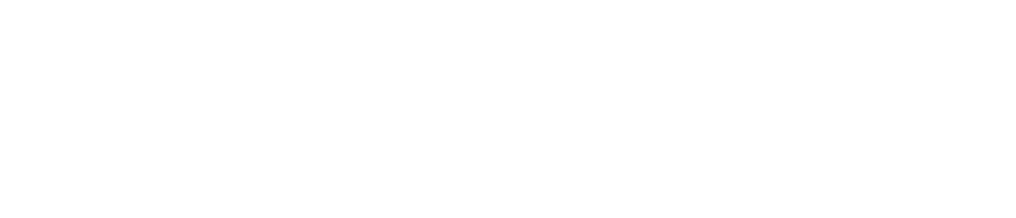
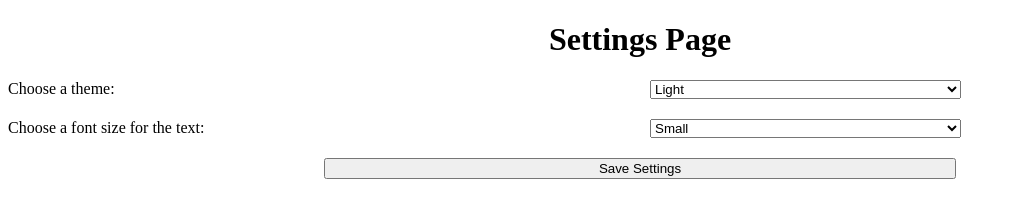
Before and after one commit to FHernandez08/Web-Development-Bootcamp-Review, a plain HTML site: page Storage/practice/settings_page/index.html in a window 1280 px wide. Shown: the whole page, without its empty margins (0-1016 px from the left). Drawn offline with Linux system fonts and the light colour scheme.

Commit message:
completed the settings page exercise

```diff
--- a/Storage/practice/settings_page/index.html
+++ b/Storage/practice/settings_page/index.html
@@ -4,8 +4,32 @@
     <meta charset="UTF-8">
     <meta name="viewport" content="width=device-width, initial-scale=1.0">
     <title>Settings Page</title>
+    <link rel="stylesheet" href="style.css">
 </head>
 <body>
+    <header>
+        <h1>Settings Page</h1>
+    </header>
+    <main>
+        <section class="theme-section">
+            <label for="theme">Choose a theme: </label>
+            <select name="theme" id="theme" title="theme">
+                <option value="light">Light</option>
+                <option value="dark">Dark</option>
+            </select>
+        </section>
 
+        <section class="font-section">
+            <label for="font-size">Choose a font size for the text: </label>
+            <select name="font-size" id="font-size" title="font-size">
+                <option value="small">Small</option>
+                <option value="medium">Medium</option>
+                <option value="large">Large</option>
+            </select>
+        </section>
+
+        <button class="save">Save Settings</button>
+    </main>
+    <script src="main.js"></script>
 </body>
 </html>
--- /dev/null
+++ b/Storage/practice/settings_page/main.js
@@ -0,0 +1,24 @@
+const saveBtn = document.querySelector(".save");
+const themeSelection = document.querySelector("#theme");
+const fontSelection = document.querySelector("#font-size");
+
+saveBtn.addEventListener("click", () => {
+    let themeChoice = themeSelection.value;
+    let fontChoice = fontSelection.value;
+
+    localStorage.setItem("theme", themeChoice);
+    localStorage.setItem("font", fontChoice);
+})
+
+window.onload = () => {
+    const savedTheme = localStorage.getItem("theme");
+    const savedFont = localStorage.getItem("font");
+
+    if (savedTheme) {
+        themeSelection.value = savedTheme;
+    }
+
+    if (savedFont) {
+        fontSelection.value = savedFont;
+    }
+}
--- /dev/null
+++ b/Storage/practice/settings_page/style.css
@@ -0,0 +1,26 @@
+h1 {
+    text-align: center;
+}
+
+main {
+    display: flex;
+    flex-direction: column;
+    gap: 20px;
+
+}
+
+section {
+    display: grid;
+    grid-template-columns: 1fr 1fr;
+
+    gap: 20px;
+}
+
+select {
+    width: 50%;
+}
+
+button {
+    width: 50%;
+    align-self: center;
+}
```
